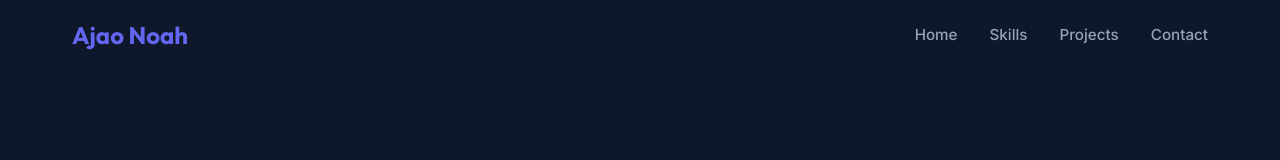
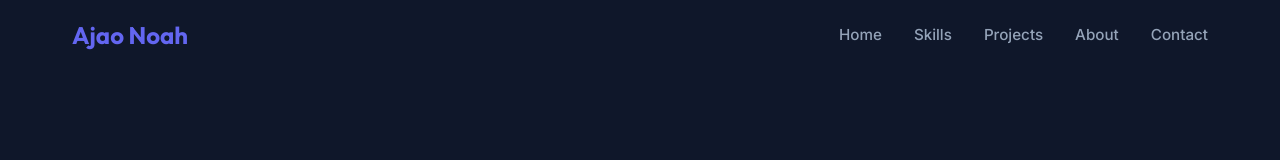
Before and after one commit to abiodunnoah/noah-portfolio, a Vue app: page / in a window 1280 px wide. Shown: the top 160 px of the page. Built offline with nearby package versions, Linux system fonts and the light colour scheme.

Commit message:
feat: addition of "About" to the navbar

```diff
--- a/src/components/AboutSection.vue
+++ b/src/components/AboutSection.vue
@@ -1,5 +1,5 @@
 <template>
-  <section class="about">
+  <section id="about" class="about">
     <div class="container">
       <div class="about-content">
         <h2 class="section-title">About Me</h2>
--- a/src/components/HeroSection.vue
+++ b/src/components/HeroSection.vue
@@ -27,13 +27,13 @@
   display: flex;
   align-items: center;
   justify-content: center;
-  padding: 6rem 2rem 4rem; /* Top padding for navbar */
+  padding: 6rem 2rem 4rem;
   text-align: center;
 }
 
 .hero-content {
   max-width: 800px;
-  animation: fadeIn 1s ease-out;
+  animation: fadeIn 1.5s ease-out;
 }
 
 h1 {
--- a/src/components/NavBar.vue
+++ b/src/components/NavBar.vue
@@ -34,6 +34,7 @@ const scrollToSection = (id) => {
         <li><a href="#hero" @click.prevent="scrollToSection('hero')">Home</a></li>
         <li><a href="#skills" @click.prevent="scrollToSection('skills')">Skills</a></li>
         <li><a href="#projects" @click.prevent="scrollToSection('projects')">Projects</a></li>
+        <li><a href="#about" @click.prevent="scrollToSection('about')">About</a></li>
         <li><a href="#contact" @click.prevent="scrollToSection('contact')">Contact</a></li>
       </ul>
     </div>
```
